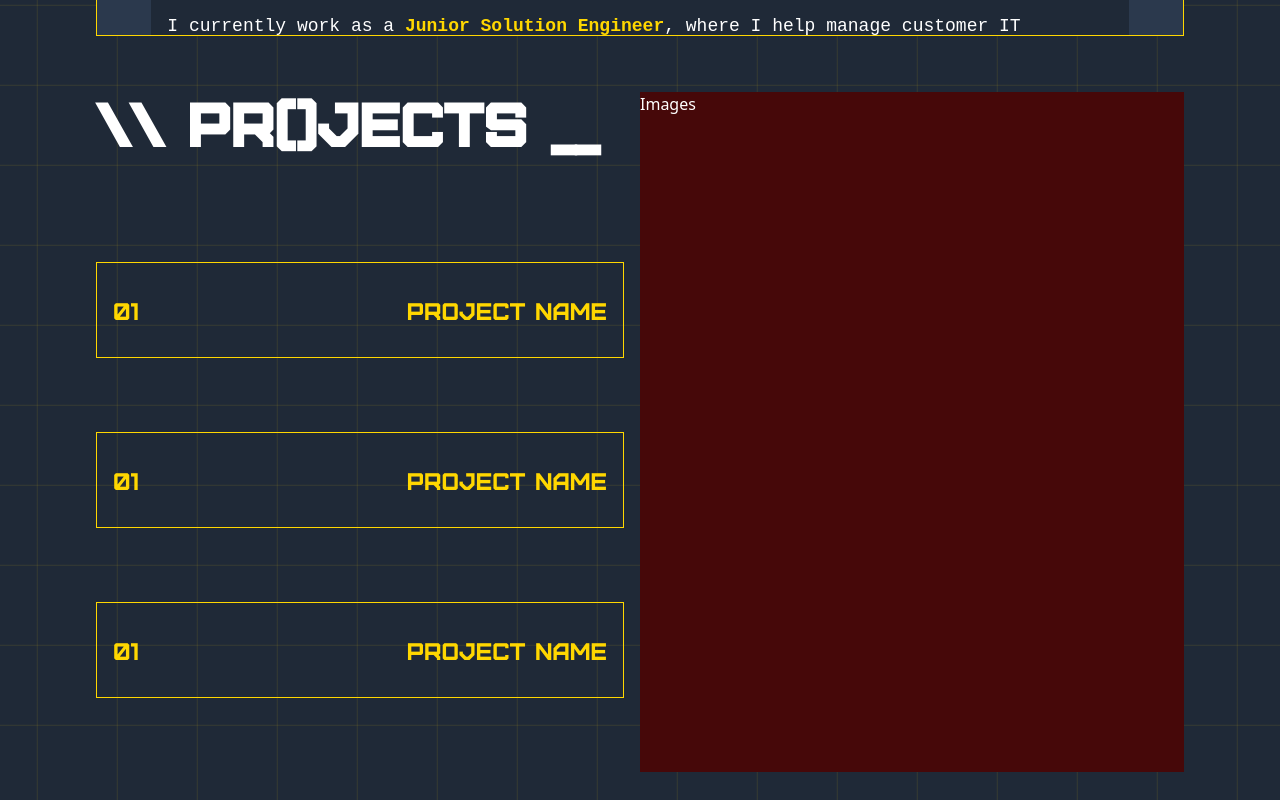
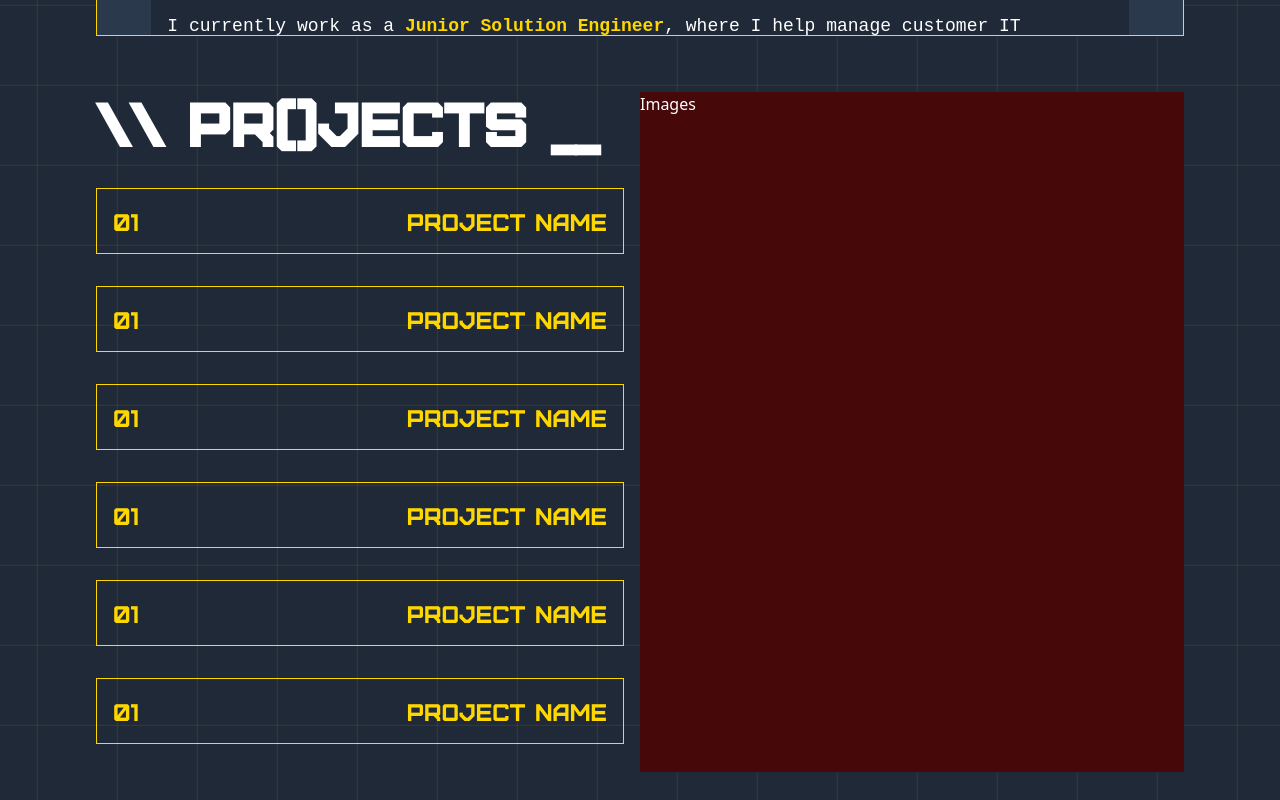
Before and after one commit to andy02chen/portfolio_site, a React (Vite) app in the folder portfolio/: page / in a window 1280 px wide. Shown: the part 1472-2272 px from the top of the page. Built offline with nearby package versions, Linux system fonts and the light colour scheme; a web font is replaced by a local one.

Commit message:
fixed issue when lots of projects in number div

```diff
--- a/portfolio/src/Projects.tsx
+++ b/portfolio/src/Projects.tsx
@@ -16,9 +16,9 @@ export default function Projects() {
       id="projects"
       className="w-full h-[calc(100vh-73px)] lg:h-[calc(100vh-64px)] flex items-center justify-center"
     >
-      <div className="w-[85vw] h-[85vh] flex">
+      <div className="w-[85vw] h-[85vh] flex flex-col xl:flex-row">
         {/* Left Div */}
-        <div className="w-[50%] h-full flex flex-col gap-4">
+        <div className="w-full xl:w-[50%] h-full flex flex-col gap-4">
           <div className="h-20">
             <h1 className="font-furore font-bold text-3xl sm:text-4xl md:text-5xl xl:text-6xl 2xl:text-7xl
             select-none">
@@ -26,13 +26,158 @@ export default function Projects() {
             </h1>
           </div>
 
-          <div className="flex flex-row flex-1
-          gap-4 3xl:gap-8">
+          <div className="flex flex-col xl:flex-row flex-1
+          gap-4 3xl:gap-8 max-h-full overflow-hidden">
             {/* Number Selector Div */}
             <div
-              className={`flex flex-col justify-evenly items-center h-full font-furore text-2xl transition-all duration-500
+              className={`flex flex-col justify-evenly items-center min-h-[200px] xl:max-h-full h-full
+                font-furore text-2xl transition-all duration-500 overflow-y-scroll gap-8
               ${projectSelected === null ? "w-full" : "w-24"}`}
             >
+              <div
+                className={`h-24 items-center border border-[var(--yellow)]
+                  w-full cursor-pointer select-none transition-all duration-300
+                  ${projectSelected === 1 ? "bg-[var(--yellow)]" : "bg-transparent hover:bg-[var(--yellow)]/10"}
+                  flex ${projectSelected === 1 ? 'justify-center' : 'justify-between'}
+                  p-4 2xl:p-4 3xl:p-8`}
+                onClick={() => changeProject(1)}
+              >
+                <h1 className={`transition-colors duration-300
+                  ${projectSelected === 1 ? 'text-[var(--dark-blue)]' : 'text-[var(--yellow)]'}`}>
+                  01
+                </h1>
+                <h1 className={`transition-all duration-500 overflow-hidden whitespace-nowrap text-[var(--yellow)]
+                  ${projectSelected === null ? 'max-w-[500px] opacity-100' : 'max-w-0 opacity-0'}`}
+                >
+                  Project name
+                </h1>
+              </div>
+              <div
+                className={`h-24 items-center border border-[var(--yellow)]
+                  w-full cursor-pointer select-none transition-all duration-300
+                  ${projectSelected === 1 ? "bg-[var(--yellow)]" : "bg-transparent hover:bg-[var(--yellow)]/10"}
+                  flex ${projectSelected === 1 ? 'justify-center' : 'justify-between'}
+                  p-4 2xl:p-4 3xl:p-8`}
+                onClick={() => changeProject(1)}
+              >
+                <h1 className={`transition-colors duration-300
+                  ${projectSelected === 1 ? 'text-[var(--dark-blue)]' : 'text-[var(--yellow)]'}`}>
+                  01
+                </h1>
+                <h1 className={`transition-all duration-500 overflow-hidden whitespace-nowrap text-[var(--yellow)]
+                  ${projectSelected === null ? 'max-w-[500px] opacity-100' : 'max-w-0 opacity-0'}`}
+                >
+                  Project name
+                </h1>
+              </div>
+              <div
+                className={`h-24 items-center border border-[var(--yellow)]
+                  w-full cursor-pointer select-none transition-all duration-300
+                  ${projectSelected === 1 ? "bg-[var(--yellow)]" : "bg-transparent hover:bg-[var(--yellow)]/10"}
+                  flex ${projectSelected === 1 ? 'justify-center' : 'justify-between'}
+                  p-4 2xl:p-4 3xl:p-8`}
+                onClick={() => changeProject(1)}
+              >
+                <h1 className={`transition-colors duration-300
+                  ${projectSelected === 1 ? 'text-[var(--dark-blue)]' : 'text-[var(--yellow)]'}`}>
+                  01
+                </h1>
+                <h1 className={`transition-all duration-500 overflow-hidden whitespace-nowrap text-[var(--yellow)]
+                  ${projectSelected === null ? 'max-w-[500px] opacity-100' : 'max-w-0 opacity-0'}`}
+                >
+                  Project name
+                </h1>
+              </div>
+              <div
+                className={`h-24 items-center border border-[var(--yellow)]
+                  w-full cursor-pointer select-none transition-all duration-300
+                  ${projectSelected === 1 ? "bg-[var(--yellow)]" : "bg-transparent hover:bg-[var(--yellow)]/10"}
+                  flex ${projectSelected === 1 ? 'justify-center' : 'justify-between'}
+                  p-4 2xl:p-4 3xl:p-8`}
+                onClick={() => changeProject(1)}
+              >
+                <h1 className={`transition-colors duration-300
+                  ${projectSelected === 1 ? 'text-[var(--dark-blue)]' : 'text-[var(--yellow)]'}`}>
+                  01
+                </h1>
+                <h1 className={`transition-all duration-500 overflow-hidden whitespace-nowrap text-[var(--yellow)]
+                  ${projectSelected === null ? 'max-w-[500px] opacity-100' : 'max-w-0 opacity-0'}`}
+                >
+                  Project name
+                </h1>
+              </div>
+              <div
+                className={`h-24 items-center border border-[var(--yellow)]
+                  w-full cursor-pointer select-none transition-all duration-300
+                  ${projectSelected === 1 ? "bg-[var(--yellow)]" : "bg-transparent hover:bg-[var(--yellow)]/10"}
+                  flex ${projectSelected === 1 ? 'justify-center' : 'justify-between'}
+                  p-4 2xl:p-4 3xl:p-8`}
+                onClick={() => changeProject(1)}
+              >
+                <h1 className={`transition-colors duration-300
+                  ${projectSelected === 1 ? 'text-[var(--dark-blue)]' : 'text-[var(--yellow)]'}`}>
+                  01
+                </h1>
+                <h1 className={`transition-all duration-500 overflow-hidden whitespace-nowrap text-[var(--yellow)]
+                  ${projectSelected === null ? 'max-w-[500px] opacity-100' : 'max-w-0 opacity-0'}`}
+                >
+                  Project name
+                </h1>
+              </div>
+              <div
+                className={`h-24 items-center border border-[var(--yellow)]
+                  w-full cursor-pointer select-none transition-all duration-300
+                  ${projectSelected === 1 ? "bg-[var(--yellow)]" : "bg-transparent hover:bg-[var(--yellow)]/10"}
+                  flex ${projectSelected === 1 ? 'justify-center' : 'justify-between'}
+                  p-4 2xl:p-4 3xl:p-8`}
+                onClick={() => changeProject(1)}
+              >
+                <h1 className={`transition-colors duration-300
+                  ${projectSelected === 1 ? 'text-[var(--dark-blue)]' : 'text-[var(--yellow)]'}`}>
+                  01
+                </h1>
+                <h1 className={`transition-all duration-500 overflow-hidden whitespace-nowrap text-[var(--yellow)]
+                  ${projectSelected === null ? 'max-w-[500px] opacity-100' : 'max-w-0 opacity-0'}`}
+                >
+                  Project name
+                </h1>
+              </div>
+              <div
+                className={`h-24 items-center border border-[var(--yellow)]
+                  w-full cursor-pointer select-none transition-all duration-300
+                  ${projectSelected === 1 ? "bg-[var(--yellow)]" : "bg-transparent hover:bg-[var(--yellow)]/10"}
+                  flex ${projectSelected === 1 ? 'justify-center' : 'justify-between'}
+                  p-4 2xl:p-4 3xl:p-8`}
+                onClick={() => changeProject(1)}
+              >
+                <h1 className={`transition-colors duration-300
+                  ${projectSelected === 1 ? 'text-[var(--dark-blue)]' : 'text-[var(--yellow)]'}`}>
+                  01
+                </h1>
+                <h1 className={`transition-all duration-500 overflow-hidden whitespace-nowrap text-[var(--yellow)]
+                  ${projectSelected === null ? 'max-w-[500px] opacity-100' : 'max-w-0 opacity-0'}`}
+                >
+                  Project name
+                </h1>
+              </div>
+              <div
+                className={`h-24 items-center border border-[var(--yellow)]
+                  w-full cursor-pointer select-none transition-all duration-300
+                  ${projectSelected === 1 ? "bg-[var(--yellow)]" : "bg-transparent hover:bg-[var(--yellow)]/10"}
+                  flex ${projectSelected === 1 ? 'justify-center' : 'justify-between'}
+                  p-4 2xl:p-4 3xl:p-8`}
+                onClick={() => changeProject(1)}
+              >
+                <h1 className={`transition-colors duration-300
+                  ${projectSelected === 1 ? 'text-[var(--dark-blue)]' : 'text-[var(--yellow)]'}`}>
+                  01
+                </h1>
+                <h1 className={`transition-all duration-500 overflow-hidden whitespace-nowrap text-[var(--yellow)]
+                  ${projectSelected === null ? 'max-w-[500px] opacity-100' : 'max-w-0 opacity-0'}`}
+                >
+                  Project name
+                </h1>
+              </div>
               <div
                 className={`h-24 items-center border border-[var(--yellow)]
                   w-full cursor-pointer select-none transition-all duration-300
@@ -168,7 +313,7 @@ export default function Projects() {
         </div>
 
         {/* Right Div */}
-        <div className="bg-red-950 w-[50%] h-full">Images</div>
+        <div className="bg-red-950 w-full xl:w-[50%] h-full">Images</div>
       </div>
     </section>
   );
```
